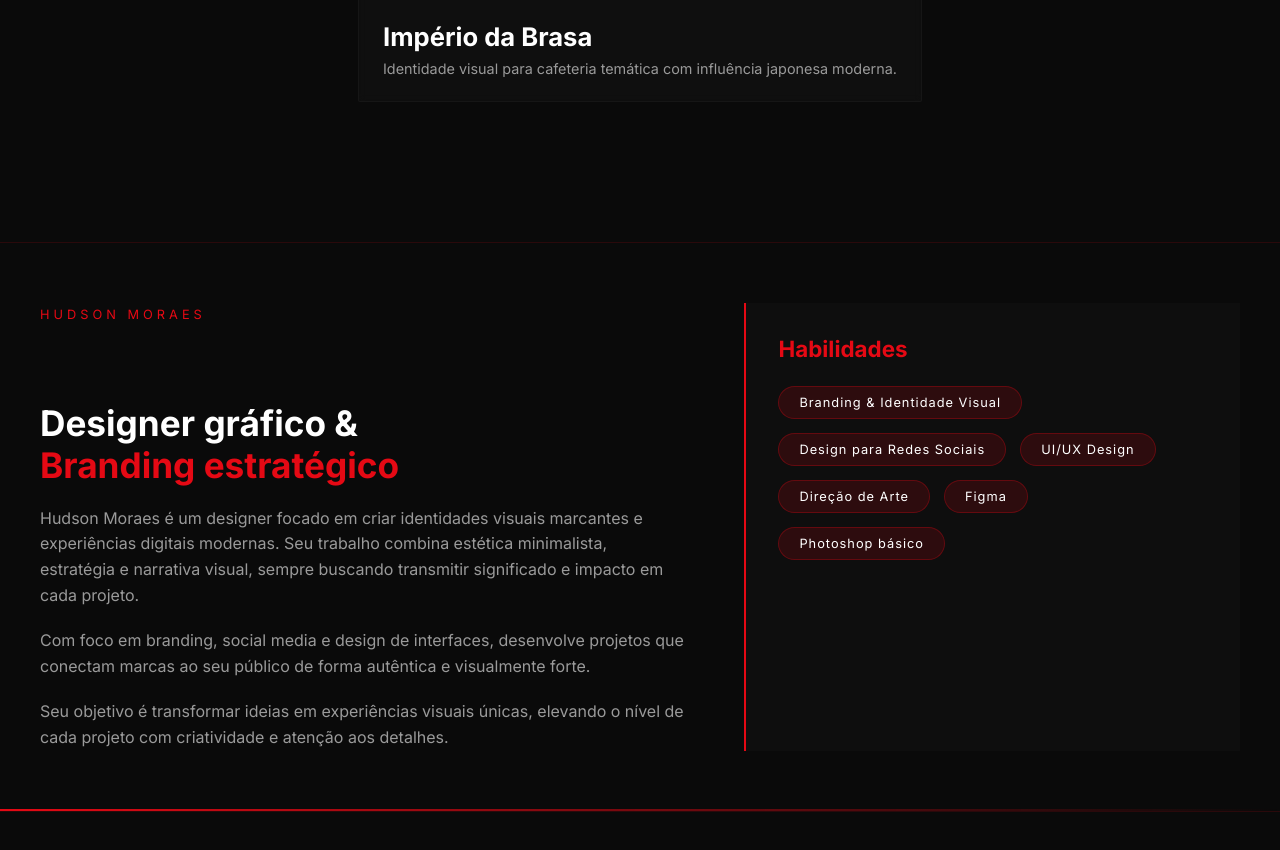
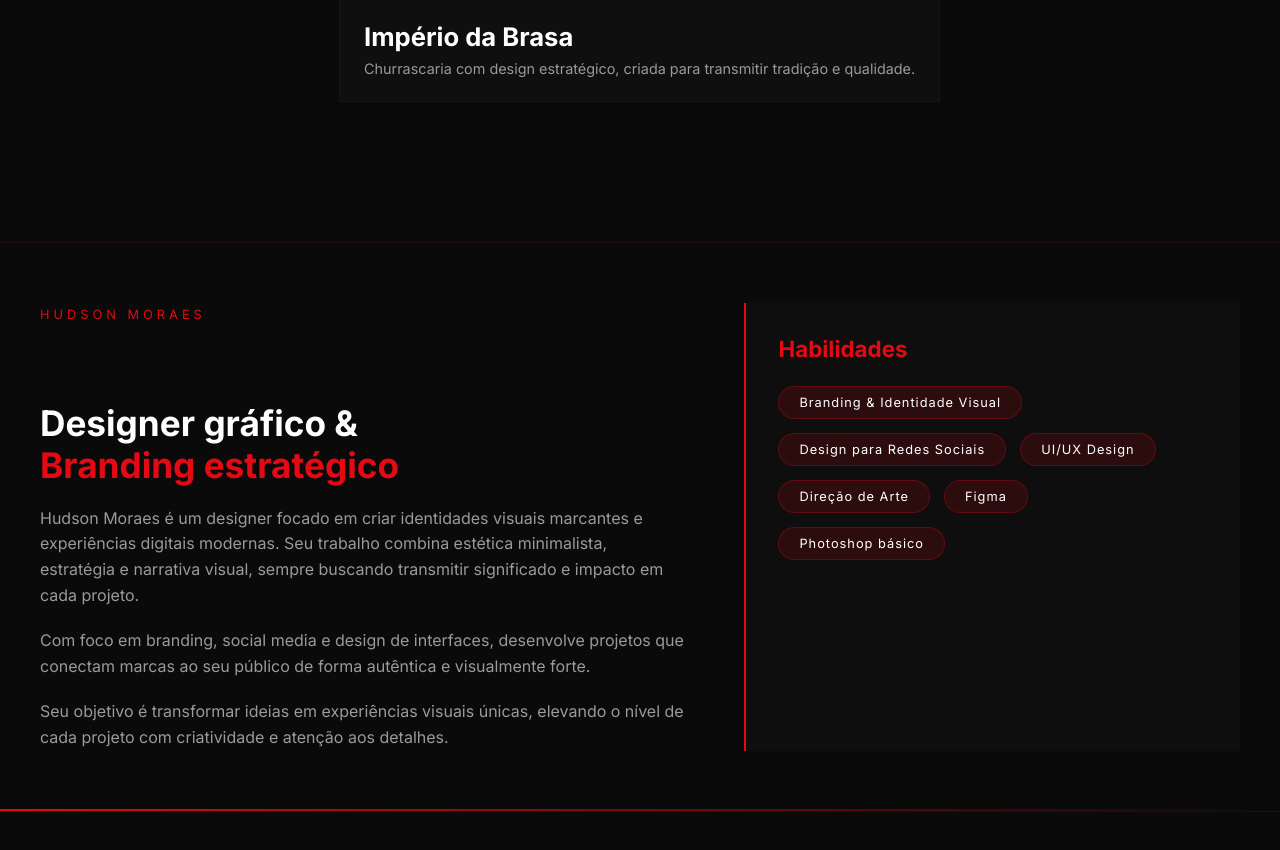
Before and after one commit to Hudson678/Portifolio_Hudson01, a plain HTML site: page index.html in a window 1280 px wide. Shown: the part 2093-2943 px from the top of the page. Drawn offline with Linux system fonts and the light colour scheme.

Commit message:
atualização

```diff
--- a/index.html
+++ b/index.html
@@ -723,7 +723,7 @@
         {
             id: "sakura-cafe",
             name: "Império da Brasa",
-            description: "Identidade visual para cafeteria temática com influência japonesa moderna.",
+            description: "Churrascaria com design estratégico, criada para transmitir tradição e qualidade.",
             img: "images/Imperio/capa.png"
         }
     ];
```
